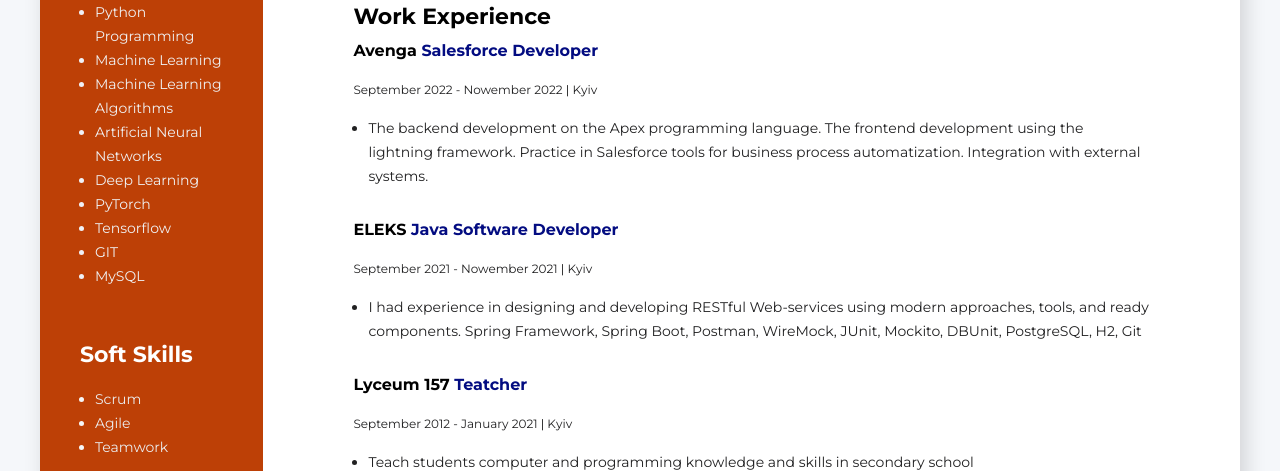
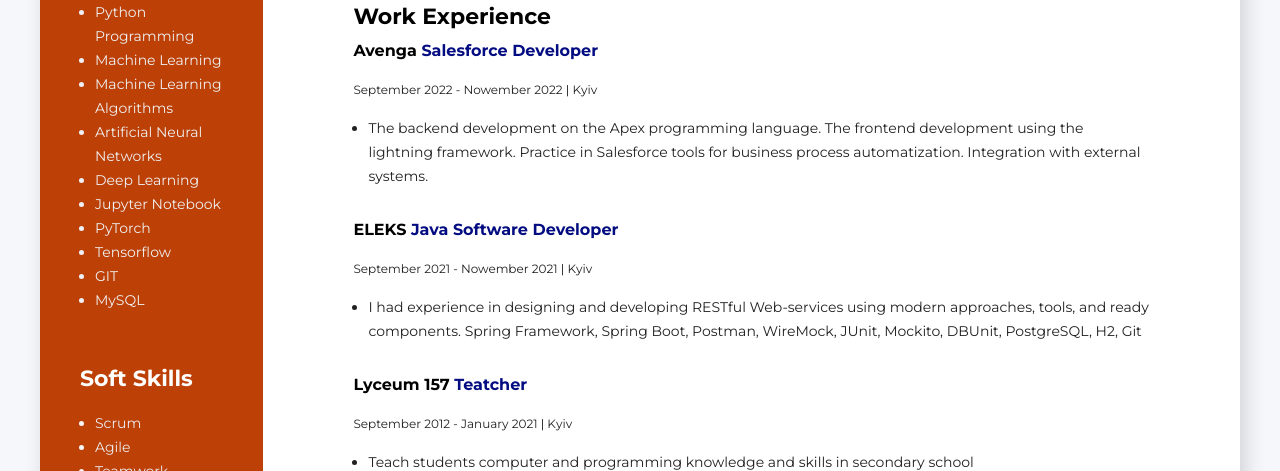
Before and after one commit to veapasichnyk/VeronikaPasichnyk.io, a plain HTML site: page index.html in a window 1280 px wide. Shown: the part 629-1100 px from the top of the page. Drawn offline with Linux system fonts and the light colour scheme.

Commit message:
Update index.html
Add some change

```diff
--- a/index.html
+++ b/index.html
@@ -37,6 +37,7 @@
                         <li><span class="tech-skills-text">Machine Learning Algorithms</span></li>
                         <li><span class="tech-skills-text">Artificial Neural Networks</span></li>
                         <li><span class="tech-skills-text">Deep Learning</span></li>
+                        <li><span class="tech-skills-text">Jupyter Notebook</span></li>
                         <li><span class="tech-skills-text">PyTorch</span></li>
                         <li><span class="tech-skills-text">Tensorflow</span></li>
                         <li><span class="tech-skills-text">GIT</span></li>
```
